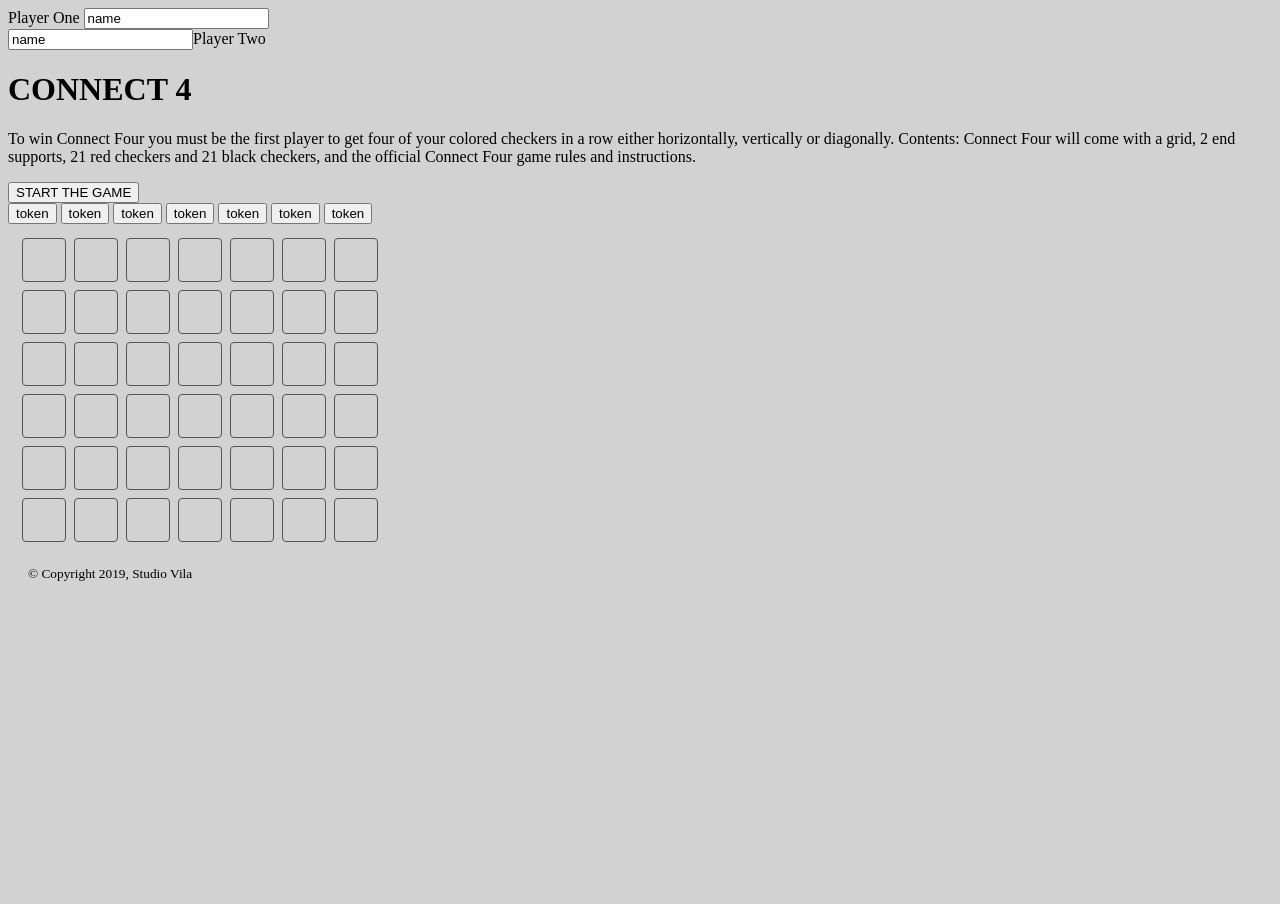
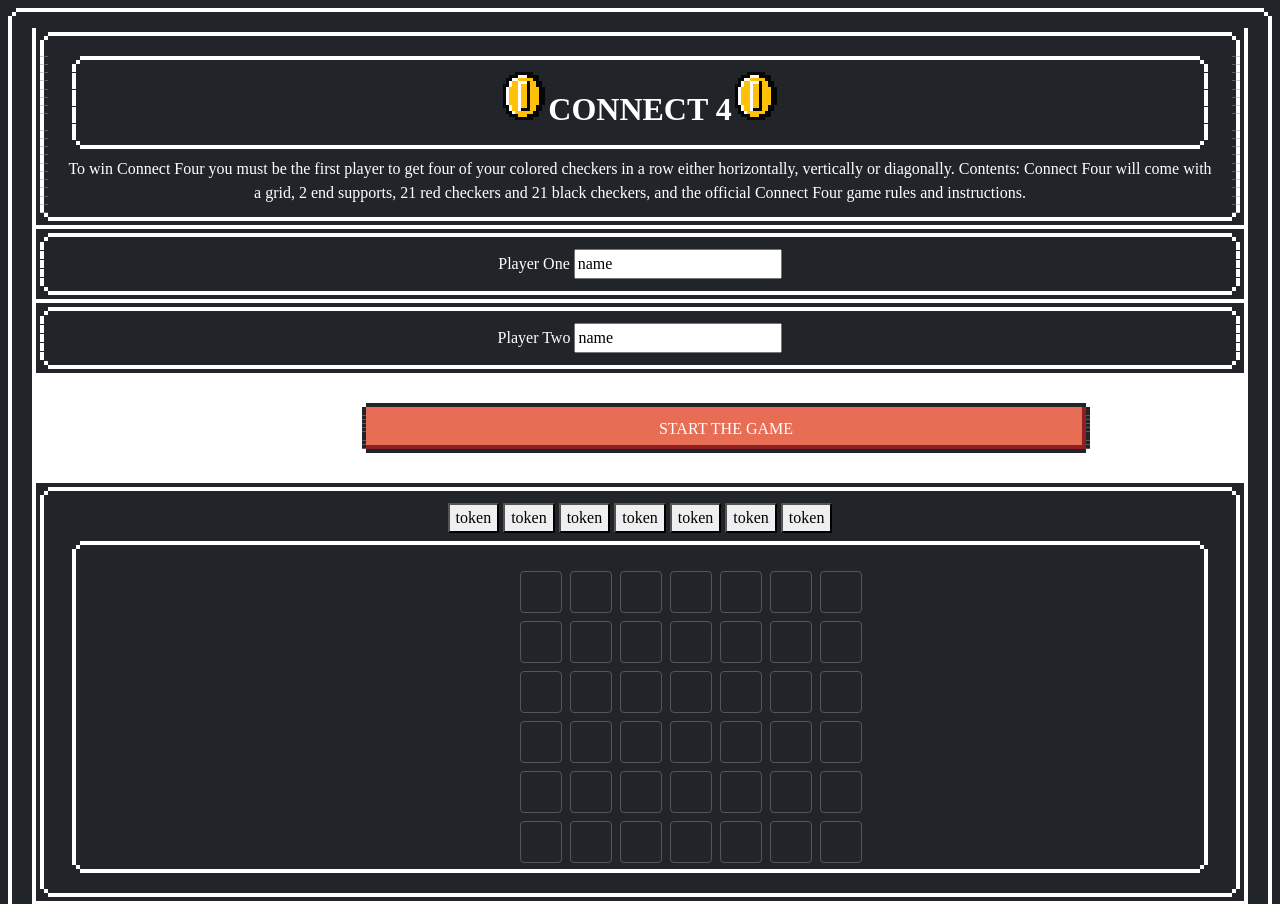
Before and after one commit to pascual143/CONNECT4-GA-WDI-Project-1, a plain HTML site: page connect4/index.html in a window 1280 px wide. Shown: the top 904 px of the page. Before the commit the page ends 800 px from the top, so only its background shows below. Drawn offline with nearby package versions, Linux system fonts and the light colour scheme.

Commit message:
project finished final

```diff
--- a/index.html
+++ b/connect4/index.html
@@ -1,32 +1,38 @@
 <!DOCTYPE HTML>
-<html>
+<html class="nes-container is-rounded is-dark">
 	<head>
 		<title>Connect Four</title>
     <link rel="stylesheet" href="style/style.css">
     <script src="https://ajax.googleapis.com/ajax/libs/jquery/3.3.1/jquery.min.js"></script>
 		<script type="text/javascript" src="scripts/main.js"></script>
-
+    <link href="https://unpkg.com/nes.css@2.0.0/css/nes.min.css" rel="stylesheet" />
 	</head>
 	<body>
     </div>
-
     <head class="welcome">
-      <div class="name">Player One
+      <div class="playersname" class="nes-container is-rounded is-dark is-centered">
+        <div class="nes-container is-rounded is-dark is-centered">
+        <h1 class="nes-container is-rounded is-dark is-centered"><i class="nes-icon coin is-medium"></i>CONNECT 4<i class="nes-icon coin is-medium"></i></h1>
+    		<p>To win Connect Four you must be the first player to get four of your colored checkers in a row either horizontally, vertically or diagonally. Contents: Connect Four will come with a grid, 2 end supports, 21 red checkers and 21 black checkers, and the official Connect Four game rules and instructions.</p>
+          </div>
+      </div>
+      <div class="name nes-container is-rounded is-dark is-centered">Player One
         <input type="text" name="" value="name">
       </div>
-      <div class="name">
-        <input type="text" name="" value="name">Player Two
+      <div class="name nes-container is-rounded is-dark is-centered">Player Two
+        <input type="text" name="" value="name">
       </div>
-      <h1>CONNECT 4</h1>
-  		<p>To win Connect Four you must be the first player to get four of your colored checkers in a row either horizontally, vertically or diagonally. Contents: Connect Four will come with a grid, 2 end supports, 21 red checkers and 21 black checkers, and the official Connect Four game rules and instructions.</p>
     </head>
+<div class="begin">
 
-		<button id="begin">START THE GAME</button>
-		<div id="grid">
+
+		<button id="begin" class="nes-btn is-error">START THE GAME</button>
+</div>
+    <div id="grid">
 			<div id="gameInfo">
 			</div>
-			<div id="gameTable">
-           <div class="buttons">
+			<div id="gameTable" class="nes-container is-rounded is-dark is-centered">
+          <div class="buttons">
 						<button class="coin-btn" data-col="0">token</button>
 						<button class="coin-btn" data-col="1">token</button>
 						<button class="coin-btn" data-col="2">token</button>
@@ -36,7 +42,13 @@
 						<button class="coin-btn" data-col="6">token</button>
          </div>
 
+
+
+          <div class="nes-container is-rounded is-dark i">
+              <div class="gridCenter">
           <div class="square">
+
+
               <div class="grid"></div>
               <div class="grid"></div>
               <div class="grid"></div>
@@ -79,8 +91,10 @@
               <div class="grid"></div>
               <div class="grid"></div>
               <div class="grid"></div>
+              </div>
             </div>
           </div>
+        </div>
 			</div>
 		</div>
       <footer><small>&copy; Copyright 2019, Studio Vila</small></footer>
--- a/scripts/main.js
+++ b/connect4/scripts/main.js
@@ -138,7 +138,7 @@ $(() => {
   }
   function setUpTurn() {
     if (game) {
-      $('#gameInfo').append('Current Player: Player' + play1)
+      $('#gameInfo').append('Current Player: ' + play1 )
     }
   }
 
--- a/style/style.css
+++ b/connect4/style/style.css
@@ -46,7 +46,16 @@ body {
   margin: 4px;
   border-radius: 4px;
 }
-
+.nes-btn {
+  height: 42px;
+  width: 720px;
+}
+.begin {
+  justify-content: center;
+  align-items: center;
+  padding-left: 300px;
+  padding-bottom: 50px;
+}
 .square {
   display: flex;
   flex-direction: row;
@@ -54,8 +63,11 @@ body {
   width: 400px;
   height: 300px;
   padding: 10px;
+  margin-left: 80px;
 }
-
+.gridCenter {
+  padding-left: 330px;
+}
 footer {
     padding: 20px;
     justify-content: center;
```
Also changed, not shown: 4 other files.
